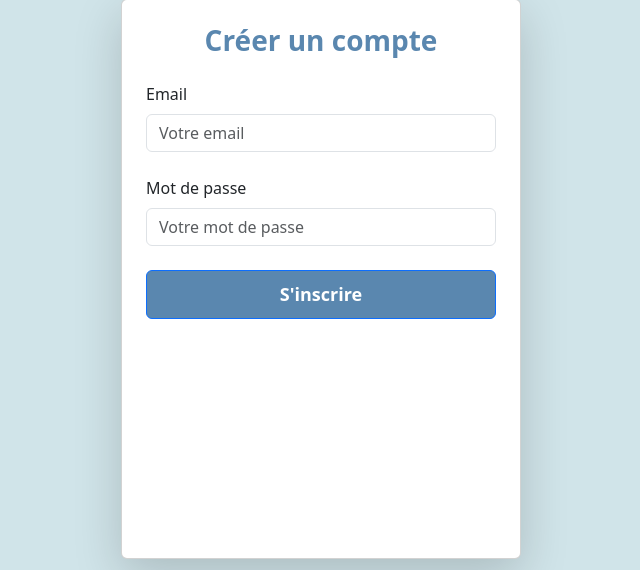
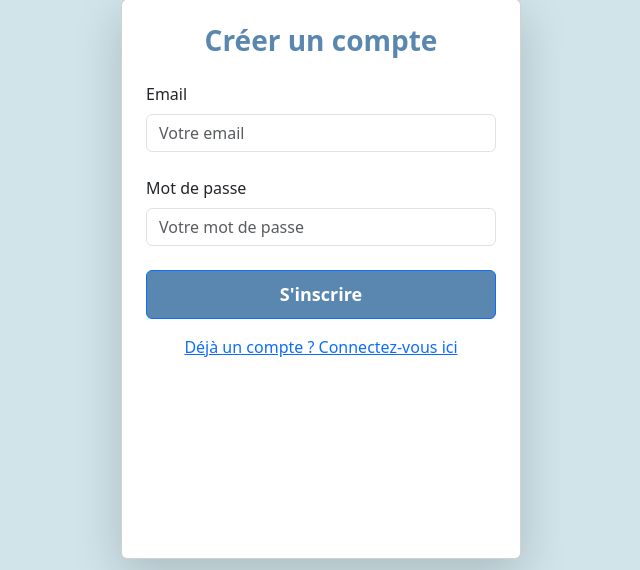
Before and after one commit to SihCAM/symfony-project-G-Rasmus, a Symfony app: template templates/registration/register.html.twig in a window 1280 px wide. Shown: the part 230-800 px from the top of the page, without its empty margins (319-959 px from the left). Run offline with Twig, Linux system fonts and the light colour scheme; the template is opened without the code that fills it, so the values that code supplies are empty; form fields are guessed from the names that the template uses; style sheets or scripts are compiled from the project's sources; some libraries are stand-ins or nearby versions.

Commit message:
Ajout d'un lien fictif sur la page d'inscription

```diff
--- a/assets/styles/app.css
+++ b/assets/styles/app.css
@@ -125,3 +125,15 @@ h2 {
     transform: scale(1.05);
     box-shadow: 0px 5px 10px rgba(0, 0, 0, 0.3);
 }
+
+/* Style du lien fictif */
+.fictif-link {
+    color: #7faac9;
+    font-weight: 500; /* Optionnel : rend le texte un peu plus visible */
+    transition: color 0.3s ease-in-out;
+}
+
+/* Effet au survol */
+.fictif-link:hover {
+    color: #5a87af; /* Bleu légèrement plus foncé au survol */
+}
--- a/templates/registration/register.html.twig
+++ b/templates/registration/register.html.twig
@@ -24,6 +24,12 @@
         <div class="d-flex justify-content-center mt-4">
             <button type="submit" class="btn btn-primary  w-100">S'inscrire</button>
         {{ form_end(registrationForm) }}
+        </div>
+    <div class="text-center mt-3 fictif-link">
+    <a href="class="text-decoration-none">Déjà un compte ? Connectez-vous ici</a>
     </div>
-    </div>
+
+
+</div>
+</div>
 {% endblock %}
```
